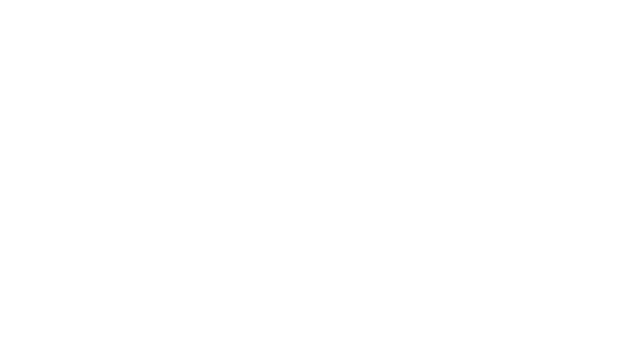
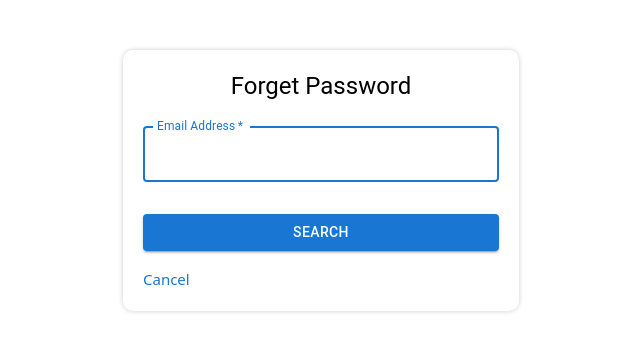
Before and after one commit to ganeshkumar44/demo-frontend, a React (Create React App) app: page /forget-password in a window 1280 px wide. Before the commit this address had no page. Shown: the top 352 px of the page, without its empty margins (319-959 px from the left). Built offline with nearby package versions, Linux system fonts and the light colour scheme.

Commit message:
forget password page created

```diff
--- /dev/null
+++ b/src/components/forgetPassword/ForgetPassword.js
@@ -0,0 +1,114 @@
+import React, { useState } from "react";
+import {
+  Button,
+  TextField,
+  FormControlLabel,
+  Checkbox,
+  Grid,
+  Box,
+  Typography,
+  Container,
+  CircularProgress,
+} from "@mui/material";
+import { Link } from "react-router-dom";
+
+const ForgetPassword = () => {
+  const [email, setEmail] = useState("");
+  const [emailDisabled, setEmailDisabled] = useState(false);
+  const [loading, setLoading] = useState(false);
+  const [error, setError] = useState("");
+
+  const handleSearch = async (e) => {
+    e.preventDefault();
+    setLoading(true);
+    setError("");
+
+    try {
+      const response = await fetch("http://localhost:5000/api/users/");
+      const users = await response.json();
+
+      const userExists = users.some((user) => user.email === email);
+
+      if (userExists) {
+        setEmailDisabled(true);
+      } else {
+        setError("Email not found");
+      }
+    } catch (err) {
+      setError("An error occurred. Please try again later.");
+    }
+
+    setLoading(false);
+  };
+
+  return (
+    <>
+      <Container component="main" maxWidth="xs">
+        <Box
+          className="p-5 w-[100%] max-w-[400px] shadow-blackShadow02 rounded-[10px] my-[50px] flex items-center"
+          sx={{
+            flexDirection: "column",
+          }}
+        >
+          <Typography component="h1" variant="h5">
+            Forget Password
+          </Typography>
+          <Box className="w-[100%]" component="form" noValidate sx={{ mt: 1 }}>
+            <TextField
+              margin="normal"
+              required
+              fullWidth
+              id="email"
+              label="Email Address"
+              name="email"
+              autoComplete="email"
+              autoFocus
+              value={email}
+              onChange={(e) => setEmail(e.target.value)}
+              disabled={emailDisabled}
+            />
+            {!emailDisabled ? (
+              <Button
+                type="submit"
+                fullWidth
+                variant="contained"
+                sx={{ mt: 3, mb: 2 }}
+                onClick={handleSearch}
+                disabled={loading}
+              >
+                {loading ? <CircularProgress size={24} /> : "Search"}
+              </Button>
+            ) : (
+              <Button
+                type="button"
+                fullWidth
+                variant="contained"
+                sx={{ mt: 3, mb: 2 }}
+              >
+                Send Code
+              </Button>
+            )}
+            {error && (
+              <Typography color="error" variant="body2">
+                {error}
+              </Typography>
+            )}
+            <Grid container>
+              <Grid item xs>
+                <Link
+                  className="text-font15 text-blue"
+                  to="/login"
+                  variant="body2"
+                >
+                  Cancel
+                </Link>
+              </Grid>
+            </Grid>
+          </Box>
+        </Box>
+      </Container>
+    </>
+  );
+};
+
+export default ForgetPassword;
--- a/src/components/login/Login.js
+++ b/src/components/login/Login.js
@@ -5,13 +5,13 @@ import {
   TextField,
   FormControlLabel,
   Checkbox,
-  Link,
   Grid,
   Box,
   Typography,
   Container,
   CircularProgress,
 } from "@mui/material";
+import { Link } from "react-router-dom";
 import axios from "axios";
 
 const Login = () => {
@@ -57,7 +57,7 @@ const Login = () => {
     Promise.all([loadTime, validation])
       .then(([_, user]) => {
         // Save user info to sessionStorage
-        sessionStorage.setItem('user', JSON.stringify(user));
+        sessionStorage.setItem("user", JSON.stringify(user));
 
         setLoading(false); // Stop loading
         navigate("/dashboard"); // Redirect to dashboard page
@@ -72,7 +72,7 @@ const Login = () => {
     <>
       <Container component="main" maxWidth="xs">
         <Box
-          className="p-5 shadow-blackShadow02 rounded-[10px] my-[50px] flex items-center"
+          className="p-5 w-[100%] max-w-[400px] shadow-blackShadow02 rounded-[10px] my-[50px] flex items-center"
           sx={{
             flexDirection: "column",
           }}
@@ -81,6 +81,7 @@ const Login = () => {
             Sign in
           </Typography>
           <Box
+            className="w-100"
             component="form"
             onSubmit={handleSubmit}
             noValidate
@@ -124,15 +125,27 @@ const Login = () => {
               {loading ? <CircularProgress size={24} /> : "Sign In"}{" "}
               {/* Show loading spinner */}
             </Button>
-            {error && <Typography className="text-center !mb-3" color="error">{error}</Typography>}
+            {error && (
+              <Typography className="text-center !mb-3" color="error">
+                {error}
+              </Typography>
+            )}
             <Grid container>
               <Grid item xs>
-                <Link href="#" variant="body2">
+                <Link
+                  className="text-font15 text-blue"
+                  to="/forget-password"
+                  variant="body2"
+                >
                   Forgot password?
                 </Link>
               </Grid>
               <Grid item>
-                <Link href="#" variant="body2">
+                <Link
+                  className="text-font15 text-blue"
+                  to="/register"
+                  variant="body2"
+                >
                   {"Don't have an account? Sign Up"}
                 </Link>
               </Grid>
--- /dev/null
+++ b/src/components/register/Register.js
@@ -0,0 +1,7 @@
+import React from "react";
+
+const Register = () => {
+  return <div>Register</div>;
+};
+
+export default Register;
--- a/src/index.js
+++ b/src/index.js
@@ -3,11 +3,11 @@ import ReactDOM from "react-dom/client";
 import { BrowserRouter as Router, Route, Routes } from "react-router-dom";
 import reportWebVitals from "./reportWebVitals";
 import "../src/styles/global.css";
-// import { Provider } from "react-redux";
-// import { store } from "./redux/store/store";
 import App from "./App";
-import Dashboard from "./components/dashboard/Dashboard"; // Your dashboard component
+import Dashboard from "./components/dashboard/Dashboard";
 import Users from "./components/users/Users";
+import Register from "./components/register/Register";
+import ForgetPassword from "./components/forgetPassword/ForgetPassword";
 
 const root = ReactDOM.createRoot(document.getElementById("root")); // Updated to createRoot
 
@@ -18,6 +18,8 @@ root.render(
       <Route path="/login" element={<App />} />
       <Route path="/dashboard" element={<Dashboard />} />
       <Route path="/users" element={<Users />} />
+      <Route path="/register" element={<Register />} />
+      <Route path="/forget-password" element={<ForgetPassword />} />
     </Routes>
   </Router>
 );
--- a/tailwind.config.js
+++ b/tailwind.config.js
@@ -8,6 +8,19 @@ module.exports = {
       },
       boxShadow: {
         blackShadow02: "0px 0px 5px rgba(0,0,0,0.2)",
+      },
+      fontSize: {
+        font12: "12px",
+        font14: "14px",
+        font15: "15px",
+        font16: "16px",
+        font18: "18px",
+        font20: "20px",
+      },
+      colors: {
+        black: "#000000",
+        white: "#FFFFFF",
+        blue: "#1976D2",
       }
     },
   },
```
